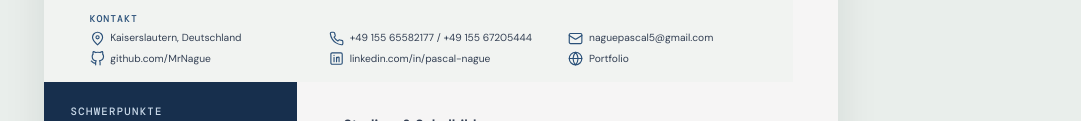
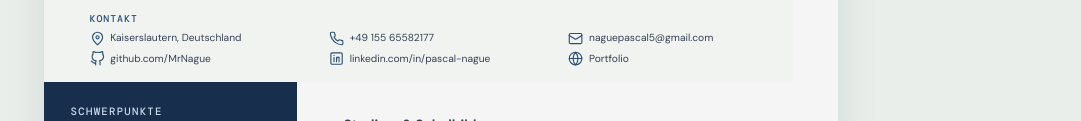
Before and after one commit to MrNague/pascal-cabrel-nague-cv, a plain HTML site: page index.html in a window 1280 px wide. Shown: the part 300-421 px from the top of the page, without its empty margins (199-1280 px from the left). Drawn offline with nearby package versions, Linux system fonts and the light colour scheme.

Commit message:
fixing one phone number

```diff
--- a/index.html
+++ b/index.html
@@ -70,7 +70,7 @@
                 <path
                   d="M22 16.92v3a2 2 0 0 1-2.18 2 19.8 19.8 0 0 1-8.63-3.07 19.5 19.5 0 0 1-6-6A19.8 19.8 0 0 1 2.12 4.2 2 2 0 0 1 4.11 2h3a2 2 0 0 1 2 1.72c.12.96.36 1.9.7 2.8a2 2 0 0 1-.45 2.11L8.09 9.91a16 16 0 0 0 6 6l1.27-1.27a2 2 0 0 1 2.11-.45c.9.34 1.84.58 2.8.7A2 2 0 0 1 22 16.92Z" />
               </svg>
-              +49 155 65582177 / +49 155 67205444
+              +49 155 65582177
             </a>
 
             <a class="contact-item" href="mailto:naguepascal5@gmail.com">
```
